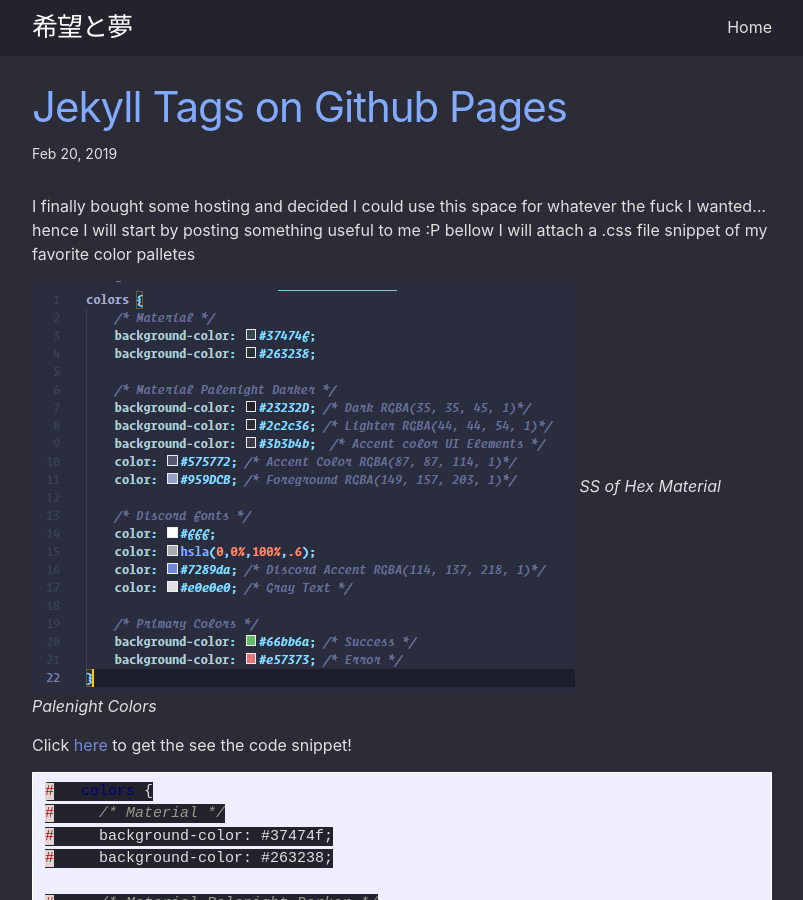
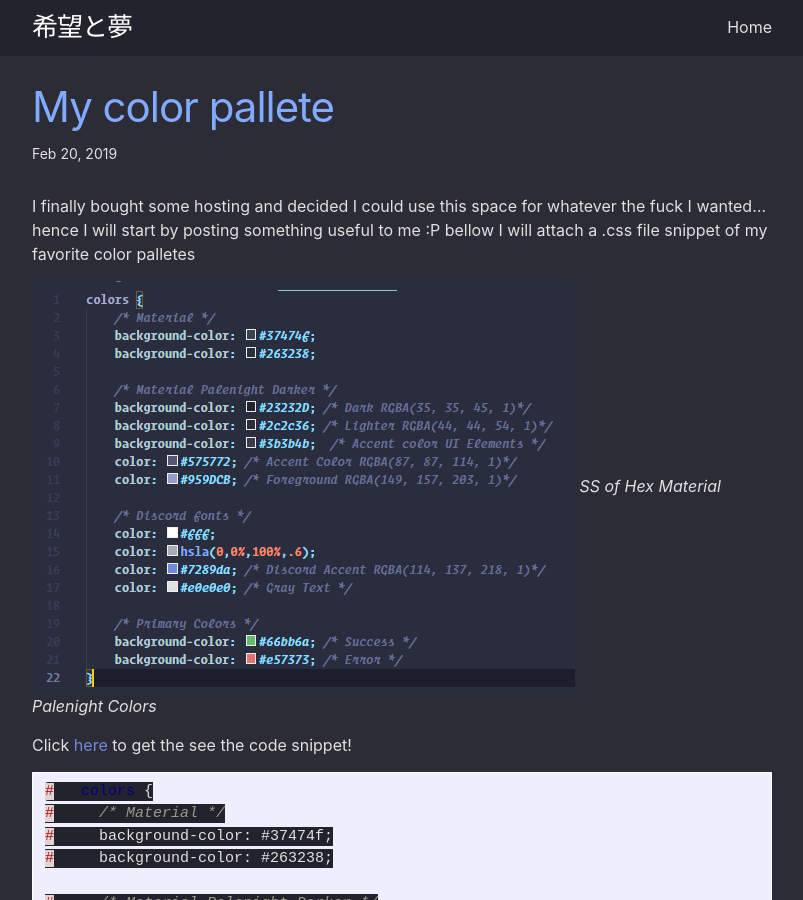
Before and after one commit to garciaErick/blog, a Jekyll site: the page built from _posts/2019-02-20-my-color-pallete.md, in a window 1280 px wide and 900 px high. Shown: the whole window, without its empty margins (238-1041 px from the left). Built offline with Jekyll 4.4.1, drawn with Linux system fonts in a browser that asks for light colours.

Commit message:
Update 2019-02-20-my-color-pallete.md

```diff
--- a/_posts/2019-02-20-my-color-pallete.md
+++ b/_posts/2019-02-20-my-color-pallete.md
@@ -1,6 +1,6 @@
 ---
 layout: post
-title: Jekyll Tags on Github Pages
+title: My color pallete
 description: blablabla
 tags: color material palenight "material palenight"
 ---
```
